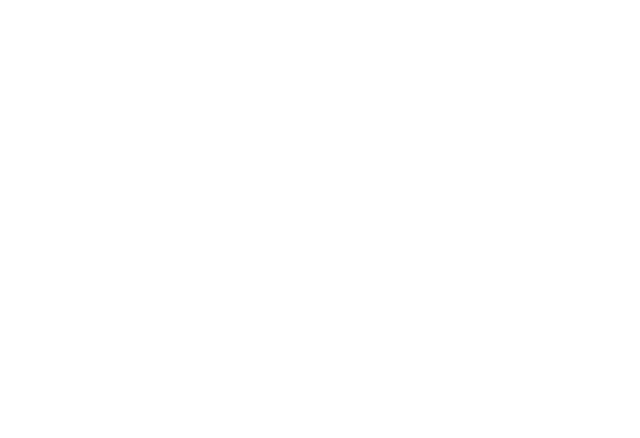
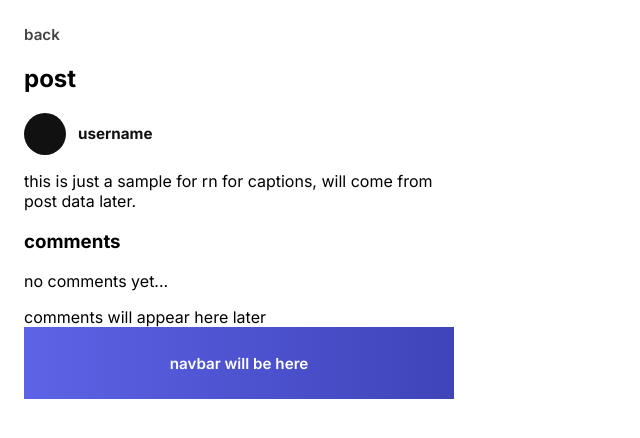
Before and after one commit to Descroll/descroll-frontend, a React (Vite) app: page /post-detail in a window 1280 px wide. Before the commit this address had no page. Shown: the top 438 px of the page, without its empty margins (0-640 px from the left). Built offline with nearby package versions, Linux system fonts and the light colour scheme.

Commit message:
basic post details page with no styling

```diff
--- a/src/App.jsx
+++ b/src/App.jsx
@@ -15,6 +15,7 @@
 import Signup from './pages/auth/Signup';
 import Profile from './pages/profile/Profile';
 import CreatePost from './pages/post/CreatePost';
+import PostDetail from './pages/post/PostDetail';
 
 function App(){
   return (
@@ -24,6 +25,7 @@
       <Route path='/login' element={<Login />}/>
       <Route path='/profile' element={<Profile />}/>
       <Route path='/create-post' element={<CreatePost />}/>
+      <Route path='/post-detail' element={<PostDetail />}/>
     </Routes>
   )
 }
--- a/src/pages/post/PostDetail.jsx
+++ b/src/pages/post/PostDetail.jsx
@@ -1,8 +1,44 @@
+import { Link } from "react-router-dom";
+import "../../styles/post.css"
 function PostDetail() {
+    const username = "username"
+    const caption = "this is just a sample for rn for captions, will come from post data later."
+
     return (
-        <div>
+        <div className="post-detail-page">
+            <div className="post-detail-card">
+                <div className="post-detail-header">
+                    <Link to="/profile" className="back-btn">back</Link>
+
+                    <h2>post</h2>
+
+                    <div style={{width: "40px" }}></div>
+                </div>
+
+                <div className="post-detail-body">
+                    <div className="user-row">
+                        <div className="mini-avatar"></div>
+                        <span className="post-username">{username}</span>
+                    </div>
+
+                    <div className="post-detail-media"></div>
+
+                    <p className="post-detail-caption">{caption}</p>
+
+                    <div className="post-comments-section">
+                        <h3>comments</h3>
+                        <div className="empty-comments">
+                            <p>no comments yet...</p>
+                            <span>comments will appear here later</span>
+                        </div>
+                    </div>
+                </div>
+
+                <div className="navbar-temp">navbar will be here</div>
+            </div>
 
         </div>
 
     );
 }
+export default PostDetail;
--- a/src/styles/post.css
+++ b/src/styles/post.css
@@ -199,3 +199,54 @@
     max-width: 430px;
   }
 }
+
+/* post details css below*/
+
+.post-detail-page{
+
+}
+.post-detail-card{
+
+}
+.post-detail-header{
+
+}
+.post-detail-header h2{
+
+}
+.post-detail-body{
+
+}
+.post-detail-media{
+
+}
+.post-detail-caption{
+
+}
+.post-comments-section{
+
+}
+.empty-comments{
+
+}
+.empty-comments p{
+
+}
+.empty-comments span{
+
+}
+@media (min-width: 480px) {
+  .post-detail-card {
+    max-width: 400px;
+  }
+}
+
+@media (min-width: 768px) {
+  .post-detail-page {
+    padding: 24px;
+  }
+
+  .post-detail-card {
+    max-width: 430px;
+  }
+}
```
